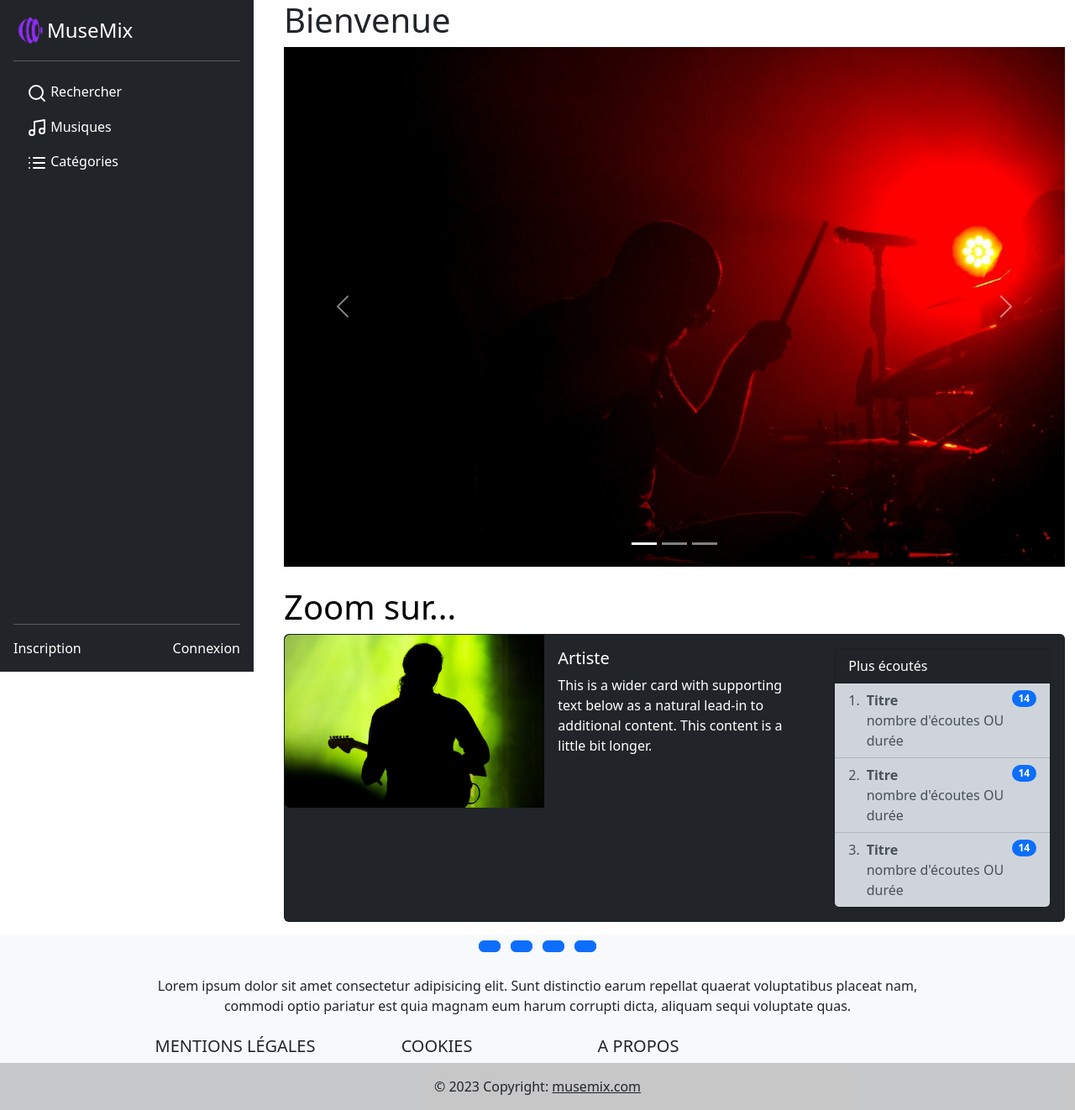
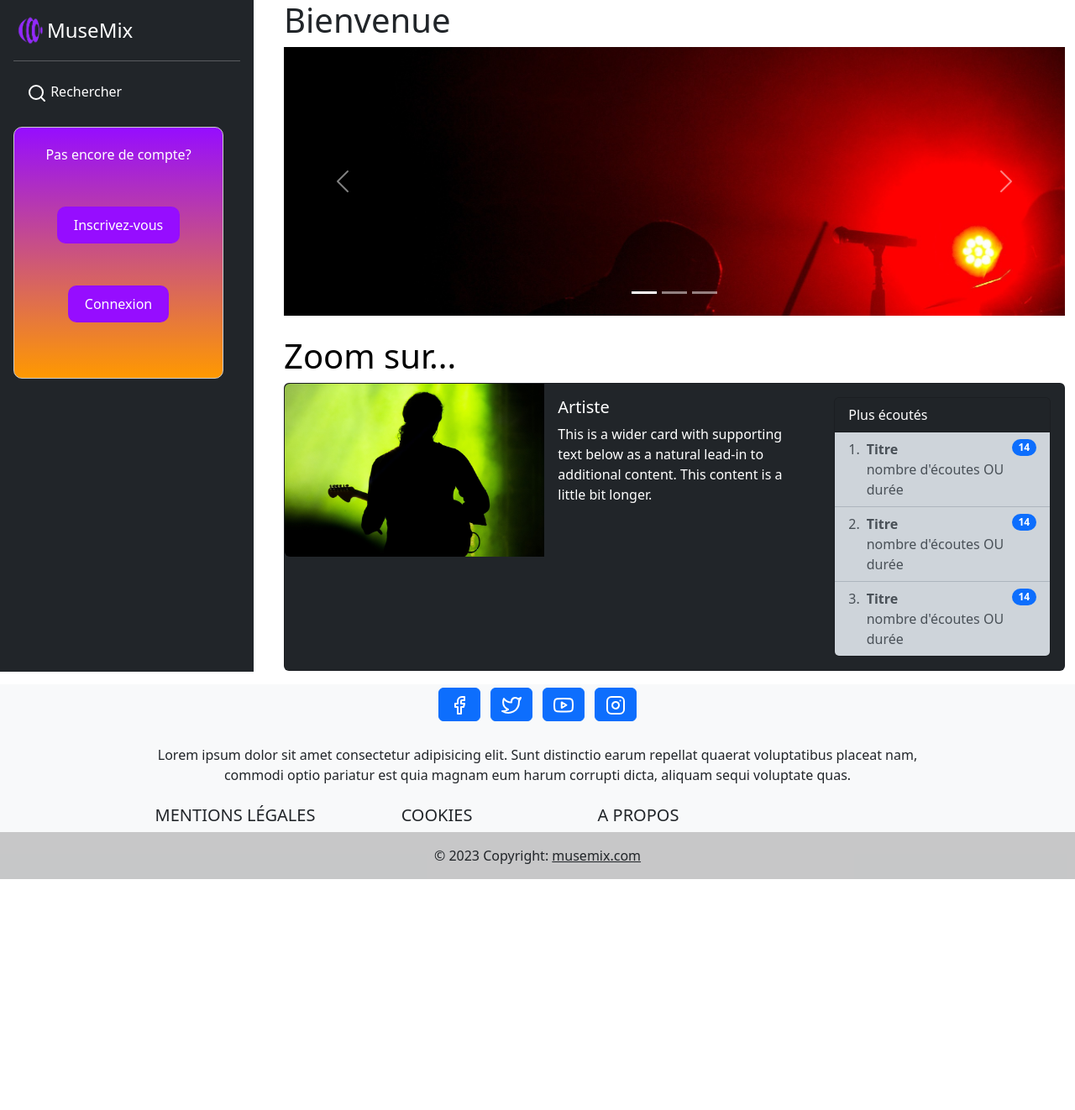
Before and after one commit to Lachihebaida/MuseMix2, a Symfony app: template templates/home/index.html.twig in a window 1280 px wide. Shown: the whole page at 84% size. After the commit the page ends 1047 px from the top, so only its background shows below. Run offline with Twig, Linux system fonts and the light colour scheme; the template is opened without the code that fills it, so the values that code supplies are empty; some libraries are stand-ins or nearby versions.

Commit message:
page-home

```diff
--- /dev/null
+++ b/public/css/style.css
@@ -0,0 +1,41 @@
+
+.contactez-nous h5 {
+  color: #333;
+}
+
+.contactez-nous form {
+  margin-top: 50px;
+}
+
+.contactez-nous button {
+  background-color:#960DFF, #FF9900;
+  color: #fff;
+  padding: 10px 20px;
+  border: none;
+  border-radius: 10px;
+  cursor: pointer;
+
+}
+
+.contactez-nous button[type="submit"] {
+  background-color:#960DFF;
+}
+
+.contactez-nous button:hover {
+  opacity: 0.8;
+}
+.contactez-nous {
+  text-align: center;
+  margin-top: 20px;
+  border: 1px solid #ccc;
+  padding: 20px;
+  width: 250px;
+  height: 300px;
+  border-radius: 10px;
+  background: linear-gradient(180deg, #960DFF 0%, #F90 100%);
+  text-align: center;
+}
+
+.carousel-item{
+  height: 20rem;
+}
--- a/templates/base.html.twig
+++ b/templates/base.html.twig
@@ -8,10 +8,10 @@
             {% endblock %}
         </title>
         <link rel="icon" href="{{ asset('img/icons/logo-musemix.png') }}">
+        <link href="{{ asset('css/style.css') }}" type="text/css" rel="stylesheet">
         <link rel="stylesheet" href="{{ asset('build/fontawesome-free/css/all.min.css') }}">
         <link href="https://cdn.jsdelivr.net/npm/select2@4.1.0-rc.0/dist/css/select2.min.css" rel="stylesheet" />
         <link href="https://cdn.jsdelivr.net/npm/bootstrap@5.3.0-alpha3/dist/css/bootstrap.min.css" rel="stylesheet" integrity="sha384-KK94CHFLLe+nY2dmCWGMq91rCGa5gtU4mk92HdvYe+M/SXH301p5ILy+dN9+nJOZ" crossorigin="anonymous">
-
         {# Run `composer require symfony/webpack-encore-bundle` to start using Symfony UX #}
         {% block stylesheets %}{% endblock %}
     </head>
@@ -33,7 +33,19 @@
                                 Rechercher
                             </a>
                         </li>
-                        <li>
+                        <div class="contactez-nous"
+                            <h5>Pas encore de compte?</h5>
+                        <form action="/inscription" method="post">
+                            <button type="submit" name="inscription">Inscrivez-vous</button>
+                        </form>
+                        <form action="/connexion" method="post">
+                            <button type="submit" name="connexion">Connexion</button>
+                        </form>
+                        </div>
+
+
+
+                        {# <li>
                             <a href="{{ path('app_music') }}" class="nav-link text-white">
                                 <i class="align-middle" data-feather="music"></i>
                                 Musiques
@@ -45,8 +57,8 @@
                                 Catégories
                             </a>
                         </li>
-                    </ul>
-                    <hr>
+                    </ul> #}
+                    {# <hr>
                         <div class="d-flex justify-content-between">
                             {% if app.user is not null %}
                                 <a class="nav-link" href="{{ path('app_profil')}}">Mon compte</a>
@@ -55,7 +67,7 @@
                                 <a class="nav-link" href="{{ path('app_register')}}">Inscription</a>
                                 <a class="nav-link" href="{{ path('app_login')}}">Connexion</a>
                             {% endif %}
-                        </div>
+                        </div> #}
                 </nav>
             </div>
             {# </header> #}
@@ -82,10 +94,10 @@
 
     <!-- Section: Social media -->
     <section class="mb-4">
-      <a class="btn btn-primary btn-floating m-1" href="#!" role="button"><i class="fab fa-facebook-f"></i></a>
-      <a class="btn btn-primary btn-floating m-1" href="#!" role="button"><i class="fab fa-twitter"></i></a>
-      <a class="btn btn-primary btn-floating m-1" href="#!" role="button"><i class="fab fa-tiktok"></i></i></a>
-      <a class="btn btn-primary btn-floating m-1" href="#!" role="button"><i class="fab fa-instagram"></i></a>
+      <a class="btn btn-primary btn-floating m-1" href="#!" role="button"><i data-feather="facebook"></i></a>
+      <a class="btn btn-primary btn-floating m-1" href="#!" role="button"><i data-feather="twitter"></i></a>
+      <a class="btn btn-primary btn-floating m-1" href="#!" role="button"><i data-feather="youtube"></i></i></a>
+      <a class="btn btn-primary btn-floating m-1" href="#!" role="button"><i data-feather="instagram"></i></a>
 
     </section>
     <!-- Section: Social media -->
--- a/templates/home/index.html.twig
+++ b/templates/home/index.html.twig
@@ -58,7 +58,7 @@
                         </div>
                         <ol class="list-group list-group-numbered list-group-flush">
                             {# start-musique1 #}
-                            <a href="#" class="list-group-item list-group-item-action list-group-item-dark d-flex justify-content-between align-items-start">
+                            <a href="music/calling-out" class="list-group-item list-group-item-action list-group-item-dark d-flex justify-content-between align-items-start">
                             {# <li class="list-group-item d-flex justify-content-between align-items-start"> #}
                                 <div class="ms-2 me-auto">
                                     <div class="fw-bold">Titre</div>
@@ -69,7 +69,7 @@
                             </a>
                             {# end-musique1 #}
                             {# start-musique2 #}
-                            <a href="#" class="list-group-item list-group-item-action list-group-item-dark d-flex justify-content-between align-items-start">
+                            <a href="music/at-first-placet" class="list-group-item list-group-item-action list-group-item-dark d-flex justify-content-between align-items-start">
                             {# <li class="list-group-item d-flex justify-content-between align-items-start"> #}
                                 <div class="ms-2 me-auto">
                                     <div class="fw-bold">Titre</div>
@@ -80,7 +80,7 @@
                             </a>
                             {# end-musique2 #}
                             {# start-musique3 #}
-                            <a href="#" class="list-group-item list-group-item-action list-group-item-dark d-flex justify-content-between align-items-start">
+                            <a href="music/free-test-data-100kb" class="list-group-item list-group-item-action list-group-item-dark d-flex justify-content-between align-items-start">
                             {# <li class="list-group-item d-flex justify-content-between align-items-start"> #}
                                 <div class="ms-2 me-auto">
                                     <div class="fw-bold">Titre</div>
```
